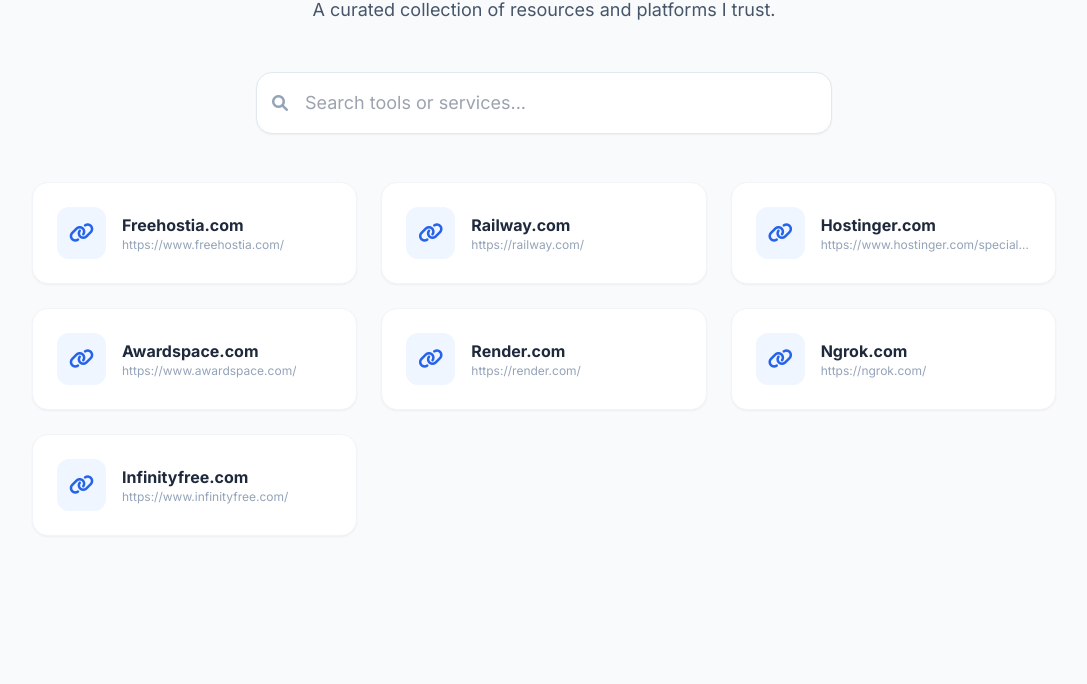
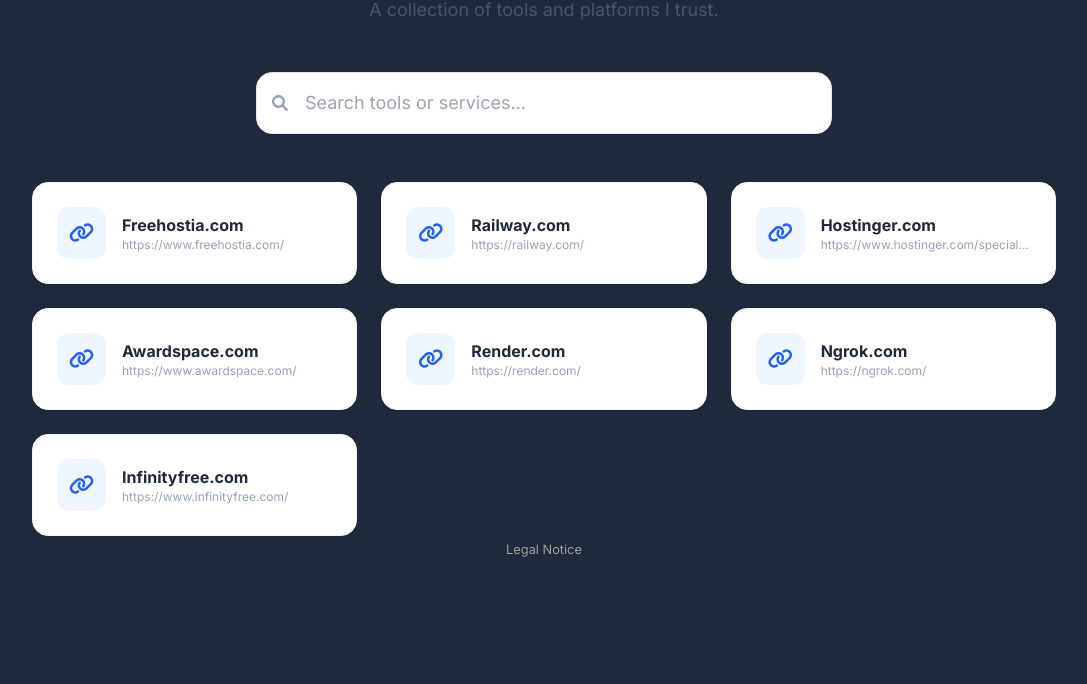
Before and after one commit to tiwut/I-use-these-tools-and-services-, a plain HTML site: page index.html in a window 1280 px wide. Shown: the part 116-800 px from the top of the page, without its empty margins (96-1183 px from the left). Drawn offline with nearby package versions, Linux system fonts and the light colour scheme.

Commit message:
Update index.html

```diff
--- a/index.html
+++ b/index.html
@@ -3,12 +3,12 @@
 <head>
     <meta charset="UTF-8">
     <meta name="viewport" content="width=device-width, initial-scale=1.0">
-    <title>Tool Directory</title>
+    <title>I use these tools and services!</title>
     <script src="https://cdn.tailwindcss.com"></script>
     <link href="https://cdnjs.cloudflare.com/ajax/libs/font-awesome/6.0.0/css/all.min.css" rel="stylesheet">
     <style>
         @import url('https://fonts.googleapis.com/css2?family=Inter:wght@300;400;600;700&display=swap');
-        body { font-family: 'Inter', sans-serif; background-color: #f8fafc; }
+        body { font-family: 'Inter', sans-serif; background-color: #1e293b; }
         .tool-card { transition: all 0.3s ease; }
         .tool-card:hover { transform: translateY(-5px); }
     </style>
@@ -16,15 +16,13 @@
 <body class="p-6 md:p-12">
 
     <div class="max-w-5xl mx-auto">
-        <!-- Header -->
         <header class="text-center mb-12">
             <h1 class="text-4xl md:text-5xl font-extrabold text-slate-900 mb-4">
                 I use these tools and services!
             </h1>
-            <p class="text-slate-600 text-lg">A curated collection of resources and platforms I trust.</p>
+            <p class="text-slate-600 text-lg">A collection of tools and platforms I trust.</p>
         </header>
 
-        <!-- Search Bar -->
         <div class="relative max-w-xl mx-auto mb-12">
             <span class="absolute inset-y-0 left-0 flex items-center pl-4">
                 <i class="fa-solid fa-magnifying-glass text-slate-400"></i>
@@ -37,27 +35,26 @@
             >
         </div>
 
-        <!-- Tool Grid -->
         <div id="toolGrid" class="grid grid-cols-1 md:grid-cols-2 lg:grid-cols-3 gap-6">
-            <!-- Items will be injected here by JavaScript -->
             <div id="loading" class="col-span-full text-center py-10 text-slate-500">
                 <i class="fa-solid fa-spinner fa-spin text-3xl mb-2"></i>
                 <p>Loading tools...</p>
             </div>
         </div>
 
-        <!-- No Results -->
         <div id="noResults" class="hidden text-center py-20">
             <i class="fa-solid fa-face-frown text-5xl text-slate-300 mb-4"></i>
             <h3 class="text-xl font-semibold text-slate-900">No tools found</h3>
             <p class="text-slate-500">Try searching for something else.</p>
         </div>
     </div>
+    <header class="text-center mb-12">
+        <a href="https://tiwut.de/cookie-banner-information.html" style="color: #a0a0a0; text-decoration: none; font-size: 0.8rem;">Legal Notice</a>
+    </header>
 
     <script>
         let tools = [];
 
-        // Function to extract a clean name from a URL
         function getDomainName(url) {
             try {
                 let domain = new URL(url).hostname;
@@ -68,14 +65,12 @@
             }
         }
 
-        // Fetch the xam.txt file
         async function loadTools() {
             try {
                 const response = await fetch('xam.txt');
                 if (!response.ok) throw new Error('Could not find xam.txt');
 
                 const text = await response.text();
-                // Split by newline and remove empty lines
                 const urls = text.split(/\r?\n/).filter(line => line.trim() !== '');
 
                 tools = urls.map(url => ({
@@ -124,7 +119,6 @@
             }
         }
 
-        // Search logic
         document.getElementById('searchInput').addEventListener('input', (e) => {
             const searchTerm = e.target.value.toLowerCase();
             const filtered = tools.filter(t =>
@@ -134,8 +128,10 @@
             renderTools(filtered);
         });
 
-        // Initialize
         loadTools();
     </script>
+    <script data-goatcounter="https://tiwut.goatcounter.com/count"async src="//gc.zgo.at/count.js"></script>
+    <script src="https://tiwut.de/cookie.notice.js"></script>
+    <script src="https://tiwut.de/Script/enforce_https.js" defer></script>
 </body>
 </html>
```
